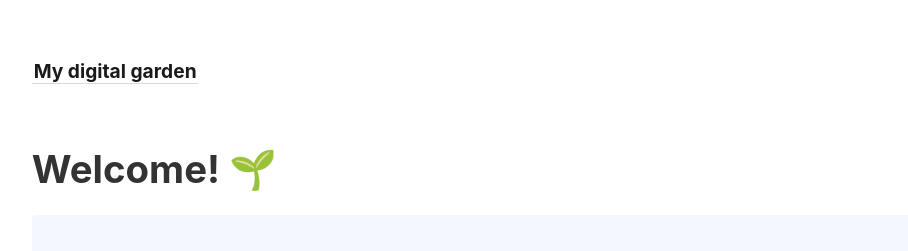
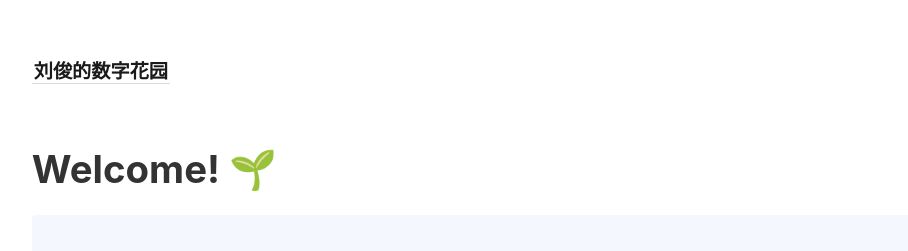
Before and after one commit to ChristineCharlotte/Brain, a Jekyll site: the page built from _pages/index.md, in a window 1280 px wide. Shown: the top 251 px of the page, without its empty margins (45-953 px from the left). Built offline with Jekyll 4.4.1, drawn with Linux system fonts in a browser that asks for light colours.

```diff
--- a/_config.yml
+++ b/_config.yml
@@ -1,4 +1,4 @@
-title:               My digital garden
+title:               刘俊的数字花园
 include:             ['_pages']
 exclude:             ['_includes/notes_graph.json']
 # You may need to change the base URL depending on your deploy configuration.
```
Also changed, not shown: README.md (+1 -1 lines).
